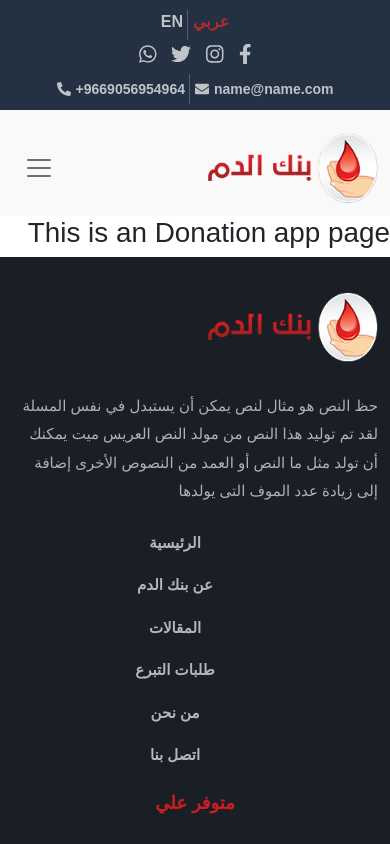
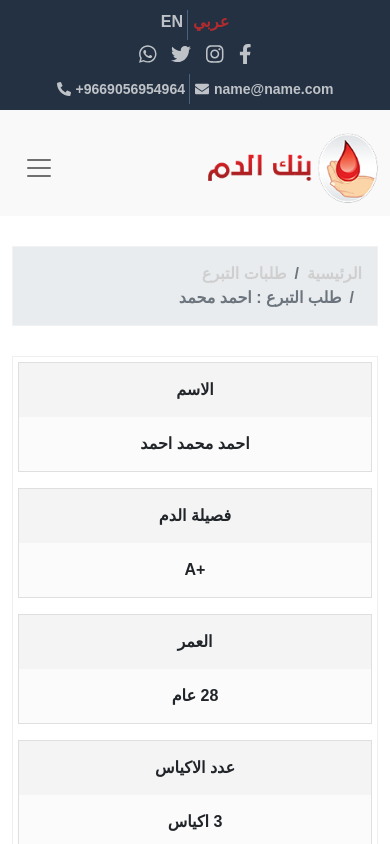
Before and after one commit to islamnashaat03/Blood-Bank-Vue, a Vue app: page /DonationApp in a window 390 px wide. Shown: the top 844 px of the page. Built offline with nearby package versions, Linux system fonts and the light colour scheme.

Commit message:
finish all pages

```diff
--- a/content/sass/Components/_navbar.scss
+++ b/content/sass/Components/_navbar.scss
@@ -148,9 +148,34 @@
   }
 }
 
-@media (min-width:992px) {
+@media (min-width:992px) and (max-width:1200px) {
   .nav-bar {
     .navbar-collapse {
+      .navbar-nav {
+        gap: 0;
+        padding-right: 0;
+
+        .nav-item {
+          .nav-link {
+            &::before {
+              bottom: -27px;
+            }
+
+            &:hover {
+              &::before {
+                bottom: -27px;
+              }
+            }
+          }
+
+          .router-link-exact-active {
+            &::before {
+              bottom: -27px;
+            }
+          }
+        }
+      }
+
       .navbar-nav__user {
         gap: 10px;
         justify-content: space-evenly;
@@ -158,29 +183,32 @@
     }
   }
 }
+
 @media (min-width:1200px) and (max-width:1440px) {
-  .nav-bar{
-    .navbar-collapse{
-      .navbar-nav{
+  .nav-bar {
+    .navbar-collapse {
+      .navbar-nav {
+
         .nav-item {
           .nav-link {
-            &::before{
+            &::before {
               bottom: -27px;
             }
-            &:hover{
-              &::before{
+
+            &:hover {
+              &::before {
                 bottom: -27px;
               }
             }
           }
+
           .router-link-exact-active {
             &::before {
               bottom: -27px;
-            }
-
             }
           }
         }
       }
     }
   }
+}
--- /dev/null
+++ b/content/sass/Pages/_donationApplication-page.scss
@@ -0,0 +1,71 @@
+.donation-application-page {
+  .application {
+    background-color: #fff;
+    border: 1px solid #efefef;
+    margin-bottom: 30px;
+    padding: 5px;
+
+    .application__data {
+      .info {
+        list-style: none;
+        display: flex;
+        align-items: center;
+        padding: 0;
+        border: 1px solid rgba(0, 0, 0, .125);
+
+        .info-key {
+          background-color: #f4f4f4;
+          padding: 15px;
+          font-weight: bold;
+          flex: 0.5;
+        }
+
+        .info-value {
+          background-color: #fbfbfb;
+          padding: 0 15px;
+          font-weight: bold;
+          flex: 2;
+        }
+      }
+
+      .btn {
+        @extend.navy-btn;
+        padding: 15px;
+        min-width: 250px;
+        font-size: 18px;
+        border: none;
+        outline: none;
+        margin: 20px auto 30px;
+      }
+
+
+    }
+
+    .paragraph {
+      border: 1px solid #f2f2f2;
+      padding: 10px;
+      color: #424242;
+      margin: 15px 0;
+    }
+  }
+}
+
+@media (max-width:991px) {
+  .donation-application-page {
+    .application {
+      .application__data {
+        .info {
+          flex-direction: column;
+
+          .info-key,
+          .info-value {
+            width: 100%;
+            text-align: center;
+            padding: 15px;
+          }
+
+        }
+      }
+    }
+  }
+}
--- a/content/sass/main.scss
+++ b/content/sass/main.scss
@@ -18,7 +18,7 @@
 @import "./Pages/contact-us-page.scss";
 @import "./Pages/create-new-acc-page";
 @import "./Pages/register-page";
+@import "./Pages/donationApplication-page";
 // @import "";
 // @import "";
 // @import "";
-// @import "";
--- a/src/views/Donation.vue
+++ b/src/views/Donation.vue
@@ -70,9 +70,9 @@
                 </div>
               </div>
               <div class="col-sm-3 d-flex justify-content-center">
-                <a href="doantions application.html" class="details-btn"
-                  >التفاصيل</a
-                >
+                <router-link to="/donationApp" class="details-btn"
+                  >التفاصيل
+                </router-link>
               </div>
             </div>
           </div>
@@ -91,9 +91,9 @@
                 </div>
               </div>
               <div class="col-sm-3 d-flex justify-content-center">
-                <a href="doantions application.html" class="details-btn"
-                  >التفاصيل</a
-                >
+                <router-link to="/donationApp" class="details-btn"
+                  >التفاصيل
+                </router-link>
               </div>
             </div>
           </div>
@@ -112,9 +112,9 @@
                 </div>
               </div>
               <div class="col-sm-3 d-flex justify-content-center">
-                <a href="doantions application.html" class="details-btn"
-                  >التفاصيل</a
-                >
+                <router-link to="/donationApp" class="details-btn"
+                  >التفاصيل
+                </router-link>
               </div>
             </div>
           </div>
@@ -133,9 +133,9 @@
                 </div>
               </div>
               <div class="col-sm-3 d-flex justify-content-center">
-                <a href="doantions application.html" class="details-btn"
-                  >التفاصيل</a
-                >
+                <router-link to="/donationApp" class="details-btn"
+                  >التفاصيل
+                </router-link>
               </div>
             </div>
           </div>
@@ -154,9 +154,9 @@
                 </div>
               </div>
               <div class="col-sm-3 d-flex justify-content-center">
-                <a href="doantions application.html" class="details-btn"
-                  >التفاصيل</a
-                >
+                <router-link to="/donationApp" class="details-btn"
+                  >التفاصيل
+                </router-link>
               </div>
             </div>
           </div>
@@ -175,9 +175,9 @@
                 </div>
               </div>
               <div class="col-sm-3 d-flex justify-content-center">
-                <a href="doantions application.html" class="details-btn"
-                  >التفاصيل</a
-                >
+                <router-link to="/donationApp" class="details-btn"
+                  >التفاصيل
+                </router-link>
               </div>
             </div>
           </div>
@@ -196,9 +196,9 @@
                 </div>
               </div>
               <div class="col-sm-3 d-flex justify-content-center">
-                <a href="doantions application.html" class="details-btn"
-                  >التفاصيل</a
-                >
+                <router-link to="/donationApp" class="details-btn"
+                  >التفاصيل
+                </router-link>
               </div>
             </div>
           </div>
--- a/src/views/DonationApp.vue
+++ b/src/views/DonationApp.vue
@@ -1,5 +1,109 @@
 <template>
-  <div class="about">
-    <h1>This is an Donation app page</h1>
+  <div class="donation-application-page">
+    <div class="container">
+      <nav aria-label="breadcrumb">
+        <ol class="breadcrumb">
+          <li class="breadcrumb-item"><a href="index.html">الرئيسية</a></li>
+          <li class="breadcrumb-item">
+            <a href="donations .html">طلبات التبرع</a>
+          </li>
+          <li class="breadcrumb-item active" aria-current="page">
+            طلب التبرع : احمد محمد
+          </li>
+        </ol>
+      </nav>
+      <div class="application">
+        <div class="application__data">
+          <div class="row">
+            <div class="col-sm-12 col-md-12 col-lg-6">
+              <ul class="info">
+                <li class="info-key">الاسم</li>
+                <li class="info-value">احمد محمد احمد</li>
+              </ul>
+            </div>
+            <div class="col-sm-12 col-md-12 col-lg-6">
+              <ul class="info">
+                <li class="info-key">فصيلة الدم</li>
+                <li class="info-value">+A</li>
+              </ul>
+            </div>
+          </div>
+          <div class="row">
+            <div class="col-sm-12 col-md-12 col-lg-6">
+              <ul class="info">
+                <li class="info-key">العمر</li>
+                <li class="info-value">28 عام</li>
+              </ul>
+            </div>
+            <div class="col-sm-12 col-md-12 col-lg-6">
+              <ul class="info">
+                <li class="info-key">عدد الاكياس</li>
+                <li class="info-value">3 اكياس</li>
+              </ul>
+            </div>
+          </div>
+          <div class="row">
+            <div class="col-sm-12 col-md-12 col-lg-6">
+              <ul class="info">
+                <li class="info-key">المشفي</li>
+                <li class="info-value">الخير الدولية</li>
+              </ul>
+            </div>
+            <div class="col-sm-12 col-md-12 col-lg-6">
+              <ul class="info">
+                <li class="info-key">رقم الجوال</li>
+                <li class="info-value">254582216</li>
+              </ul>
+            </div>
+          </div>
+          <div class="row">
+            <div class="col-sm-12">
+              <ul class="info">
+                <li class="info-key">العنوان</li>
+                <li class="info-value">
+                  المنصورة - 11 ش علي عبد العزيز مدينة السلام
+                </li>
+              </ul>
+            </div>
+          </div>
+          <div class="text-center">
+            <a href="#" class="btn">التفاصيل </a>
+          </div>
+        </div>
+
+        <div class="paragraph">
+          <p>
+            هذا النص هو مثال لنص يمكن أن يستبدل في نفس المساحة ، لقد تم توليدف
+            هذا النص من مولد النص العربى ، حيث يمكنك أن تولد مثل هذا النص أو
+            العديد من النصوص الأخرى إضافة إلى زيادة عدد الحروف التى يولدها
+            التطبيق . هذا النص هو مثال لنص يمكن أن يستبدل في نفس المساحة ، لقد
+            تم توليد هذا النص من مولد النص العربى ، حيث يمكنك أن تولد مثل هذا
+            النص أو العديد من النصوص الأخرى إضافة إلى زيادة عدد الحروف التى
+            يولدها التطبيق . <br />
+            هذا النص هو مثال لنص يمكن أن يستبدل في ن و نفس المساحة ، لقد تم
+            توليد هذا النص من مولد النص العربى ، حيث يمكنك أن تولد مثل هذا النص
+            أو العديد من النصوص الأخرى إضافة إلى زيادة عدد الحروف التى يولدها
+            التطبيق . هذا النص هو مثال لنص يمكن أن يستبدل في نفس المساحة ، لقد
+            تم توليد هذا النص من مولد النص العربى ، حيث يمكنك أن تولد مثل هذا
+            النص أو العديد من النصوص الأ
+          </p>
+        </div>
+        <div class="mapouter">
+          <div class="gmap_canvas">
+            <iframe
+              width="100%"
+              height="300"
+              id="gmap_canvas"
+              src="https://maps.google.com/maps?q=mansoura&t=&z=11&ie=UTF8&iwloc=&output=embed"
+              frameborder="0"
+              scrolling="no"
+              marginheight="0"
+              marginwidth="0"
+            >
+            </iframe>
+          </div>
+        </div>
+      </div>
+    </div>
   </div>
 </template>
```
Lines whose indentation alone changed are shown as unchanged.
